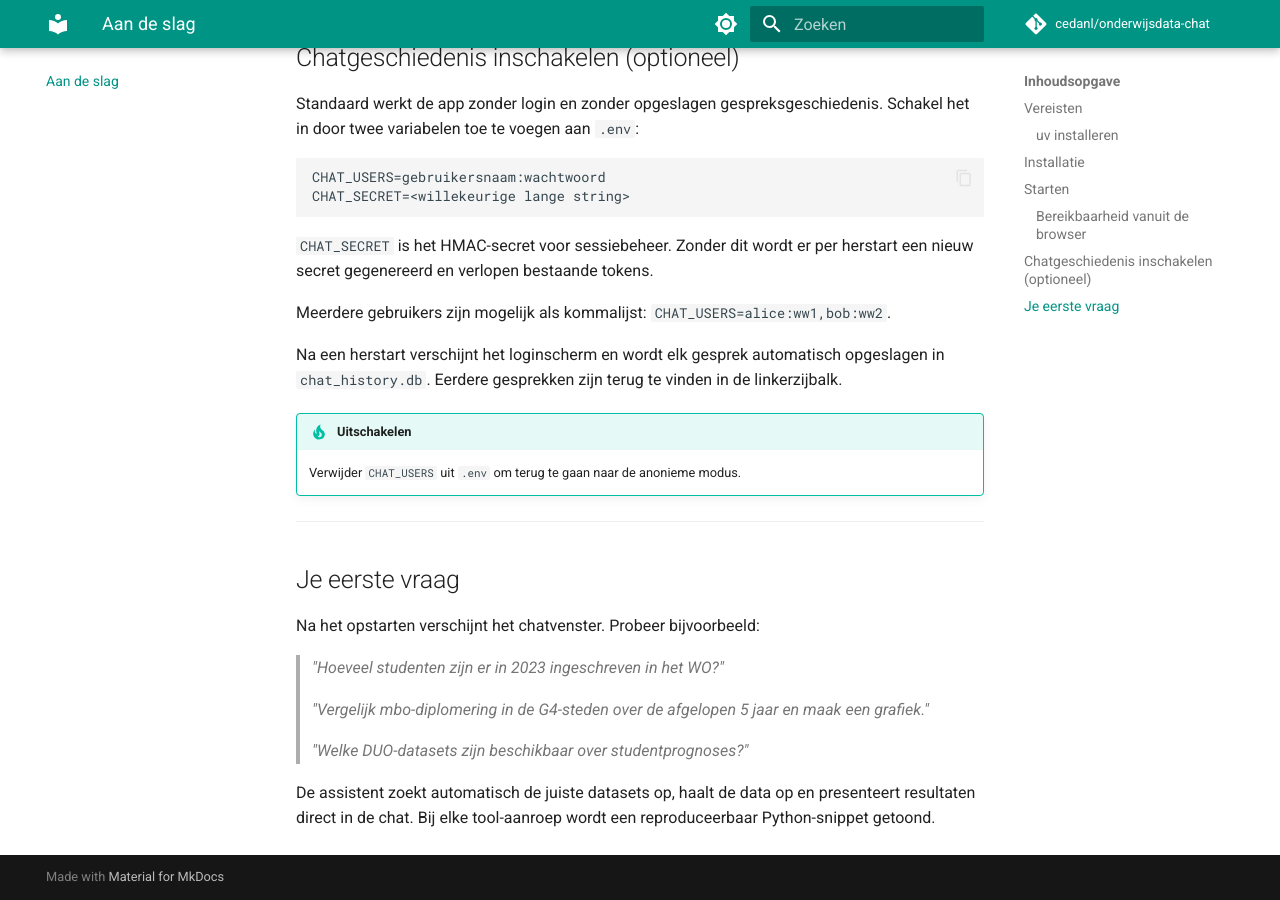
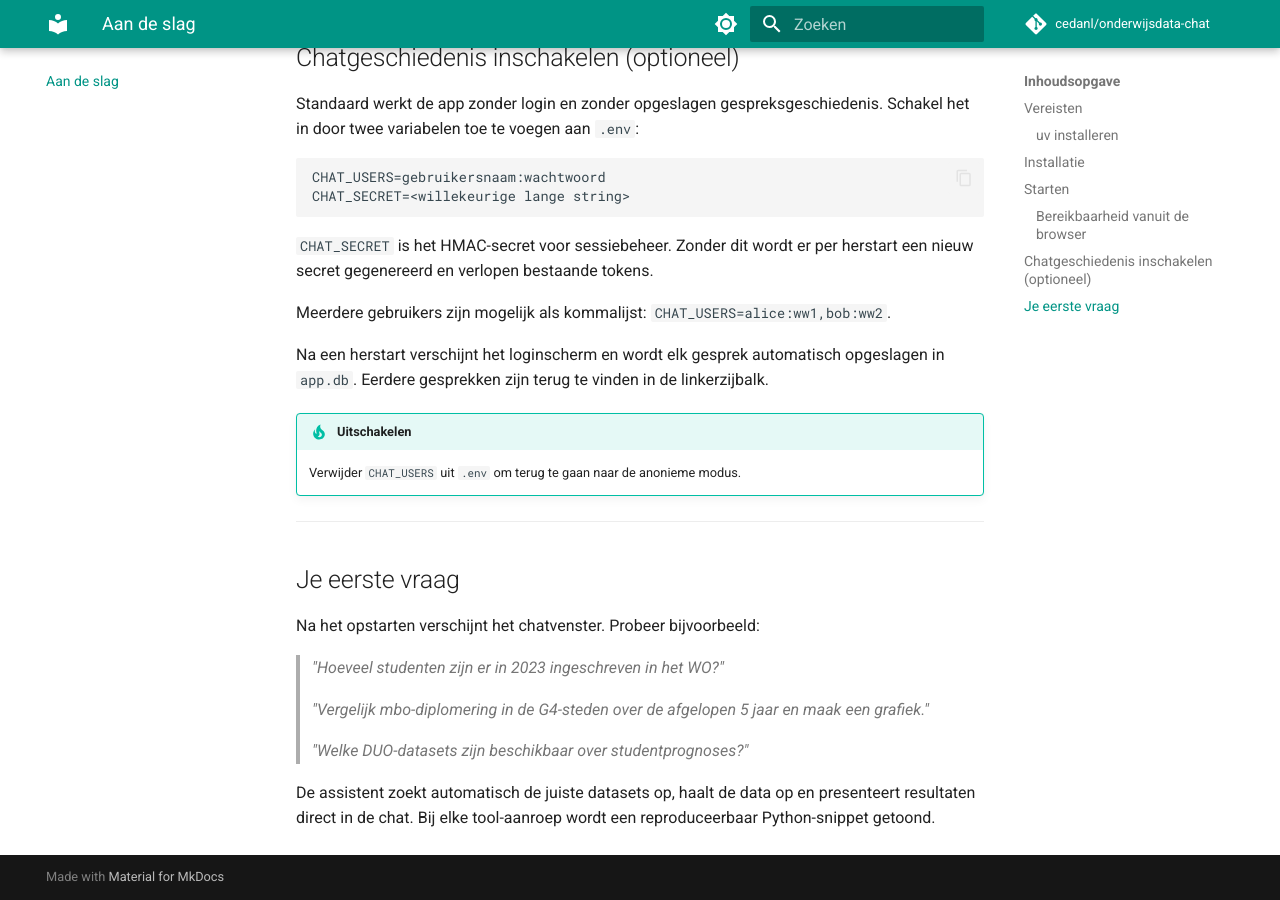
Before and after one commit to cedanl/onderwijsdata-chat, an MkDocs documentation site: the page built from docs/aan-de-slag.md, in a window 1280 px wide and 900 px high, scrolled down 1360 px. Built offline with MkDocs 1.6.1 and Material for MkDocs 9.7.7, drawn with Linux system fonts in a browser that asks for light colours; comment, search, counter and statistics services are not loaded.

Commit message:
docs: fix leftover chat_history.db → app.db in aan-de-slag

```diff
--- a/docs/aan-de-slag.md
+++ b/docs/aan-de-slag.md
@@ -80,7 +80,7 @@ CHAT_SECRET=<willekeurige lange string>
 
 Meerdere gebruikers zijn mogelijk als kommalijst: `CHAT_USERS=alice:ww1,bob:ww2`.
 
-Na een herstart verschijnt het loginscherm en wordt elk gesprek automatisch opgeslagen in `chat_history.db`. Eerdere gesprekken zijn terug te vinden in de linkerzijbalk.
+Na een herstart verschijnt het loginscherm en wordt elk gesprek automatisch opgeslagen in `app.db`. Eerdere gesprekken zijn terug te vinden in de linkerzijbalk.
 
 !!! tip "Uitschakelen"
     Verwijder `CHAT_USERS` uit `.env` om terug te gaan naar de anonieme modus.
```
